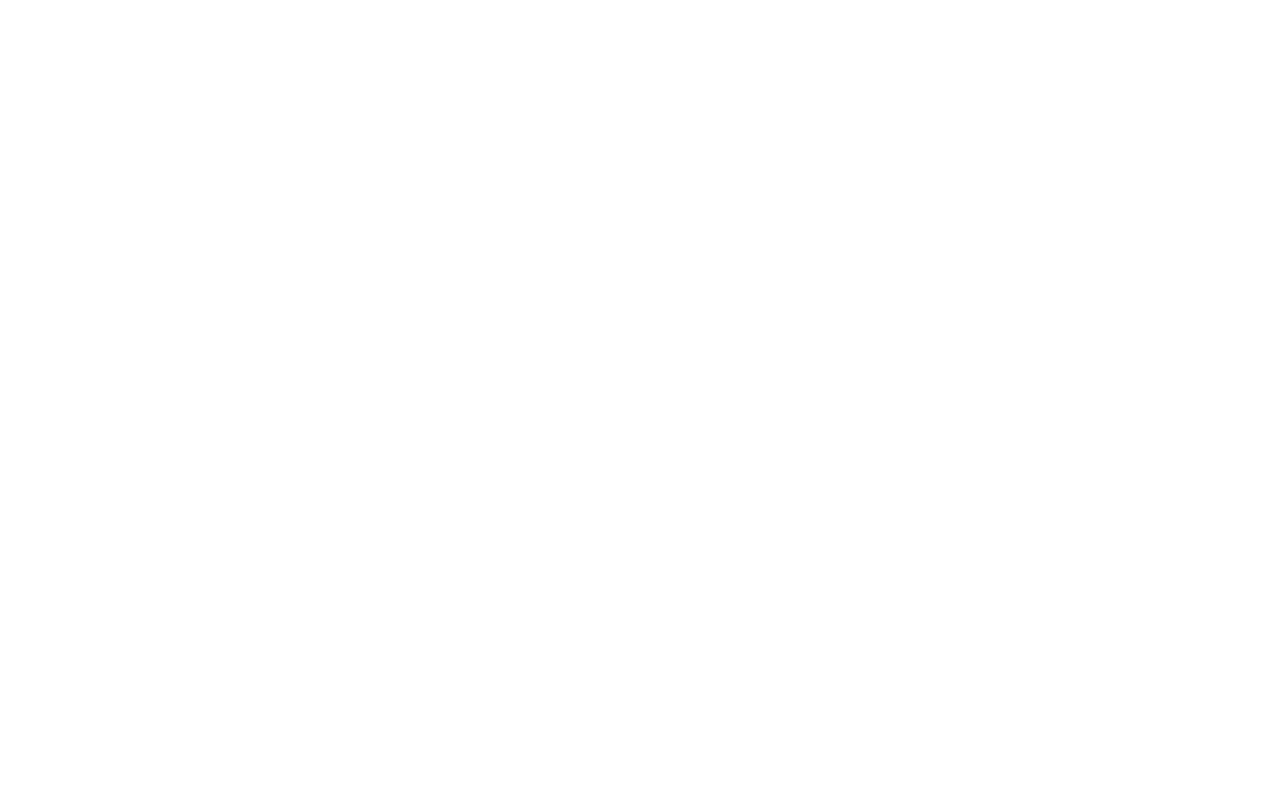
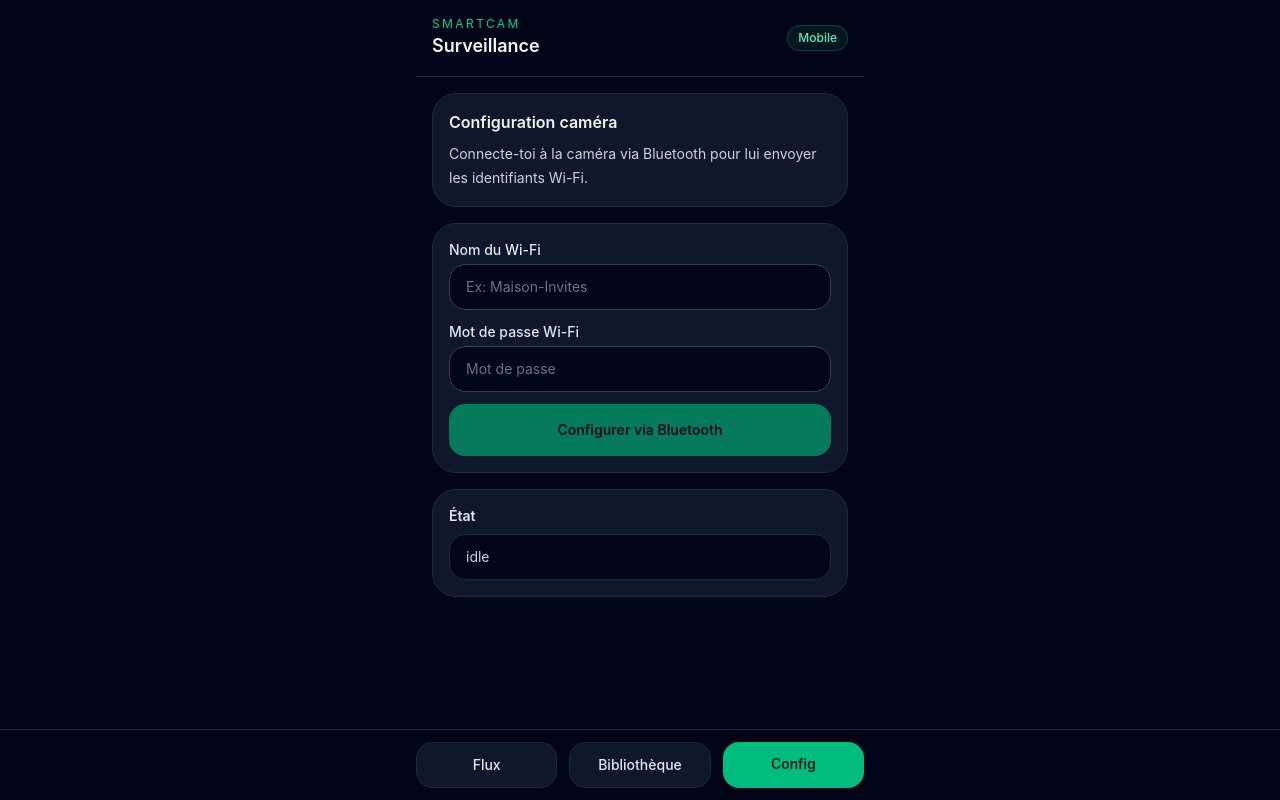
Before and after one commit to QuentinCOUET/smartcam-front, a React (Vite) app: page /config in a window 1280 px wide. Before the commit this address had no page. Built offline with nearby package versions, Linux system fonts and the light colour scheme.

Commit message:
add config camera but no back

```diff
--- a/src/App.jsx
+++ b/src/App.jsx
@@ -2,6 +2,7 @@
 import MobileLayout from './components/layout/MobileLayout'
 import StreamPage from './pages/StreamPage'
 import LibraryPage from './pages/LibraryPage'
+import CameraProvisioning from './pages/CameraProvisioning'
 
 export default function App() {
   return (
@@ -10,6 +11,7 @@
         <Route path="/" element={<Navigate to="/stream" replace />} />
         <Route path="/stream" element={<StreamPage />} />
         <Route path="/library" element={<LibraryPage />} />
+        <Route path="/config" element={<CameraProvisioning />} />
       </Route>
     </Routes>
   )
--- a/src/components/layout/BottomNav.jsx
+++ b/src/components/layout/BottomNav.jsx
@@ -8,7 +8,7 @@
 export default function BottomNav() {
   return (
     <nav className="fixed bottom-0 left-0 right-0 border-t border-slate-800 bg-slate-950/95 px-3 py-3 backdrop-blur">
-      <div className="mx-auto grid w-full max-w-md grid-cols-2 gap-3">
+      <div className="mx-auto grid w-full max-w-md grid-cols-3 gap-3">
         <NavLink
           to="/stream"
           className={({ isActive }) =>
@@ -26,6 +26,15 @@
         >
           Bibliothèque
         </NavLink>
+
+        <NavLink
+          to="/config"
+          className={({ isActive }) =>
+            `${baseClass} ${isActive ? activeClass : inactiveClass}`
+          }
+        >
+          Config
+        </NavLink>
       </div>
     </nav>
   )
--- a/src/components/stream/VideoPlayer.jsx
+++ b/src/components/stream/VideoPlayer.jsx
@@ -9,12 +9,9 @@
 
   return (
     <div className="overflow-hidden rounded-3xl border border-slate-800 bg-black">
-      <video
+      <img
         src={streamUrl}
-        controls
-        autoPlay
-        muted
-        playsInline
+        alt="Flux caméra en direct"
         className="aspect-[16/9] w-full object-cover"
       />
     </div>
--- /dev/null
+++ b/src/pages/CameraProvisioning.jsx
@@ -0,0 +1,178 @@
+import { useState } from 'react'
+
+const SERVICE_UUID = '7f220001-7c54-4a32-9d2d-41c1f6a7a001'
+const CONFIG_CHAR_UUID = '7f220002-7c54-4a32-9d2d-41c1f6a7a001'
+const STATUS_CHAR_UUID = '7f220003-7c54-4a32-9d2d-41c1f6a7a001'
+
+export default function CameraProvisioning() {
+  const [ssid, setSsid] = useState('')
+  const [password, setPassword] = useState('')
+  const [status, setStatus] = useState('idle')
+  const [streamUrl, setStreamUrl] = useState('')
+  const [loading, setLoading] = useState(false)
+
+  const connectAndProvision = async () => {
+    if (!navigator.bluetooth) {
+      setStatus('Bluetooth non supporté sur ce navigateur.')
+      return
+    }
+
+    try {
+      setLoading(true)
+      setStatus('Recherche de la caméra...')
+
+      const device = await navigator.bluetooth.requestDevice({
+        filters: [{ services: [SERVICE_UUID] }],
+        optionalServices: [SERVICE_UUID],
+      })
+
+      const server = await device.gatt.connect()
+      const service = await server.getPrimaryService(SERVICE_UUID)
+
+      const configChar = await service.getCharacteristic(CONFIG_CHAR_UUID)
+      const statusChar = await service.getCharacteristic(STATUS_CHAR_UUID)
+
+      await statusChar.startNotifications()
+
+    statusChar.addEventListener('characteristicvaluechanged', (event) => {
+        const value = new TextDecoder().decode(event.target.value)
+        console.log('BLE status:', value)
+
+        try {
+            const json = JSON.parse(value)
+
+            if (json.state === 'received') {
+            setStatus('Configuration reçue par la caméra.')
+            return
+            }
+
+            if (json.state === 'connecting') {
+            setStatus('Connexion de la caméra au Wi-Fi...')
+            return
+            }
+
+            if (json.state === 'wifi_connected' && json.ip) {
+            const url = `http://${json.ip}:81/stream`
+            setStreamUrl(url)
+            setStatus(`Wi-Fi configuré. Redémarrage imminent... URL détectée: ${url}`)
+            return
+            }
+
+            if (json.state === 'restarting') {
+            setStatus('Redémarrage de la caméra en cours...')
+            return
+            }
+
+            if (json.state === 'connected' && json.streamUrl) {
+            setStreamUrl(json.streamUrl)
+            setStatus('Caméra connectée.')
+            return
+            }
+
+            if (json.state === 'failed') {
+            setStatus(`Erreur caméra: ${json.reason || 'inconnue'}`)
+            return
+            }
+
+            setStatus(json.state || 'unknown')
+        } catch {
+            setStatus(value)
+        }
+    })
+
+      const payload = {
+        ssid,
+        password,
+      }
+
+      await configChar.writeValue(
+        new TextEncoder().encode(JSON.stringify(payload))
+      )
+
+      setStatus('Configuration envoyée')
+    } catch (err) {
+      console.error(err)
+      setStatus(`Erreur: ${err.message}`)
+    } finally {
+      setLoading(false)
+    }
+  }
+
+  return (
+    <div className="space-y-4">
+      <section className="rounded-3xl border border-slate-800 bg-slate-900 p-4">
+        <h2 className="text-base font-semibold">Configuration caméra</h2>
+        <p className="mt-2 text-sm leading-6 text-slate-300">
+          Connecte-toi à la caméra via Bluetooth pour lui envoyer les
+          identifiants Wi-Fi.
+        </p>
+      </section>
+
+      <section className="rounded-3xl border border-slate-800 bg-slate-900 p-4">
+        <div className="space-y-3">
+          <div>
+            <label className="mb-1 block text-sm font-medium text-slate-200">
+              Nom du Wi-Fi
+            </label>
+            <input
+              type="text"
+              placeholder="Ex: Maison-Invites"
+              value={ssid}
+              onChange={(e) => setSsid(e.target.value)}
+              className="w-full rounded-2xl border border-slate-700 bg-slate-950 px-4 py-3 text-sm text-slate-100 outline-none placeholder:text-slate-500 focus:border-emerald-400"
+            />
+          </div>
+
+          <div>
+            <label className="mb-1 block text-sm font-medium text-slate-200">
+              Mot de passe Wi-Fi
+            </label>
+            <input
+              type="password"
+              placeholder="Mot de passe"
+              value={password}
+              onChange={(e) => setPassword(e.target.value)}
+              className="w-full rounded-2xl border border-slate-700 bg-slate-950 px-4 py-3 text-sm text-slate-100 outline-none placeholder:text-slate-500 focus:border-emerald-400"
+            />
+          </div>
+
+          <button
+            onClick={connectAndProvision}
+            disabled={loading || !ssid || !password}
+            className="w-full rounded-2xl bg-emerald-500 px-4 py-4 text-sm font-semibold text-slate-950 transition hover:bg-emerald-400 disabled:cursor-not-allowed disabled:opacity-60"
+          >
+            {loading ? 'Connexion en cours...' : 'Configurer via Bluetooth'}
+          </button>
+        </div>
+      </section>
+
+      <section className="rounded-3xl border border-slate-800 bg-slate-900 p-4">
+        <h3 className="text-sm font-semibold text-slate-200">État</h3>
+        <p className="mt-2 rounded-2xl border border-slate-800 bg-slate-950 px-4 py-3 text-sm text-slate-300">
+          {status}
+        </p>
+      </section>
+
+      {streamUrl && (
+        <section className="rounded-3xl border border-slate-800 bg-slate-900 p-4">
+          <h3 className="text-sm font-semibold text-slate-200">Flux détecté</h3>
+
+          <div className="mt-3 rounded-2xl border border-slate-800 bg-slate-950 p-3">
+            <p className="mb-2 text-xs text-slate-400">URL détectée</p>
+            <code className="block break-all text-xs text-emerald-300">
+              {streamUrl}
+            </code>
+          </div>
+
+          <div className="overflow-hidden rounded-3xl border border-slate-800 bg-black">
+            <img
+              src={streamUrl}
+              alt="Flux caméra"
+              className="aspect-[16/9] w-full object-cover"
+            />
+          </div>
+        </section>
+      )}
+    </div>
+  )
+}
```
Also changed, not shown: 1 other file (tests, documents, lock files or other folders).
